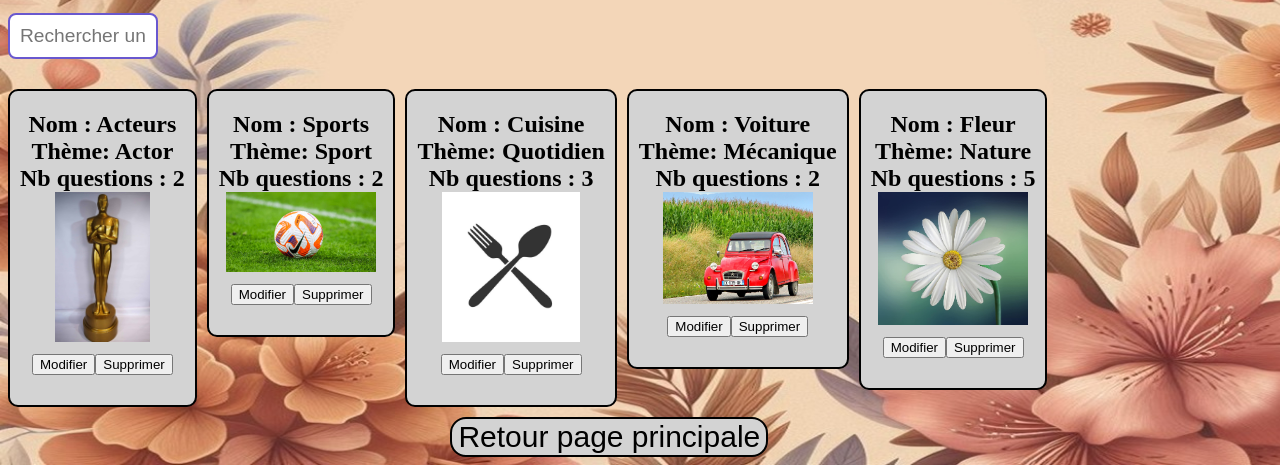
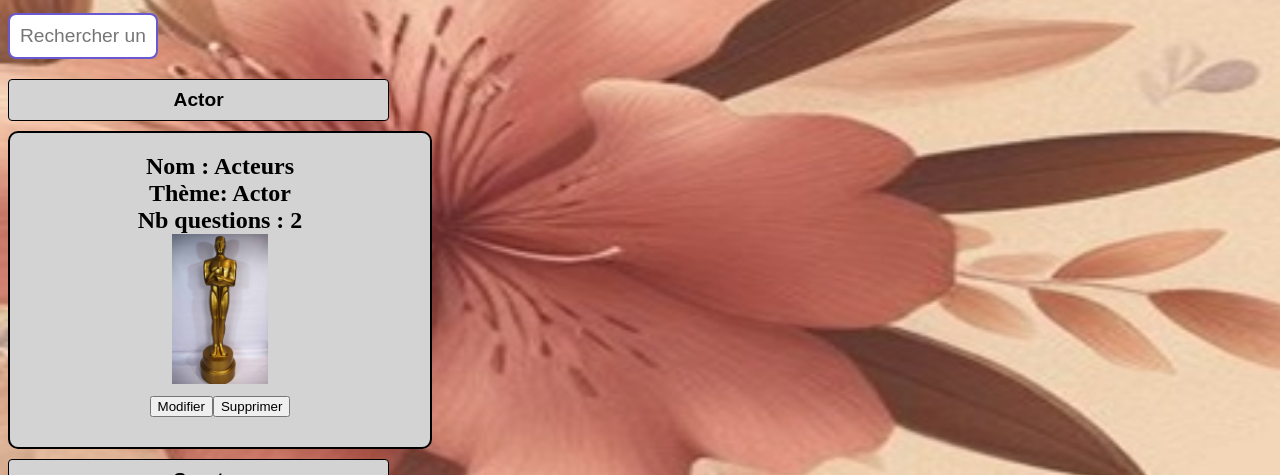
Before and after one commit to 2019-2020-ps6/2023-2024-ps6-dndeveloppers, an Angular app in the folder front-end/: page /home/gestionQuiz in a window 1280 px wide. Shown: the part 325-800 px from the top of the page. Built offline with nearby package versions, Linux system fonts and the light colour scheme; no server answers.

Commit message:
#127 feat Refonte de l'interface des quiz de la gestion des quiz

```diff
--- a/front-end/src/app/listQuiz/listQuiz.component.html
+++ b/front-end/src/app/listQuiz/listQuiz.component.html
@@ -16,7 +16,7 @@
 
 <div class="liste" *ngFor="let theme of themeListShow">
   <div class="block">
-    <div class="actualTheme" *ngIf="theme===this.selectedTheme || this.selectedTheme===''">
+    <div class="actualTheme">
       <p><app-texteAdaptatif texte="{{theme}}"></app-texteAdaptatif></p>
     </div>
     <div class="quizzes" *ngFor="let quiz of filterQuizsByTheme(theme)">
--- a/front-end/src/app/quizGestion/quizGestion/quizGestion.component.html
+++ b/front-end/src/app/quizGestion/quizGestion/quizGestion.component.html
@@ -7,11 +7,17 @@
 <!-- Affichage de tout les quiz -->
 
 <div class="recherche">
-    <input class="search-bar" type="text" placeholder="Rechercher un quiz" [(ngModel)]="searchTerm" />
+    <input class="search-bar" type="text" placeholder="Rechercher un quiz" (input)="quizShow($event)" [(ngModel)]="searchTerm" />
 </div>
-<div class="quiz-list">
-    <div *ngFor="let quiz of filterQuizs()">
+
+<div class="liste" *ngFor="let theme of themeListShow">
+    <div class="block">
+      <div class="actualTheme">
+        <p><app-texteAdaptatif texte="{{theme}}"></app-texteAdaptatif></p>
+      </div>
+      <div class="quizzes" *ngFor="let quiz of filterQuizsByTheme(theme)">
         <app-viewQuiz [quiz]="quiz"></app-viewQuiz>
+      </div>
     </div>
 </div>
 
--- a/front-end/src/app/quizGestion/quizGestion/quizGestion.component.scss
+++ b/front-end/src/app/quizGestion/quizGestion/quizGestion.component.scss
@@ -26,3 +26,20 @@
   border-color: #a69fd1;
   box-shadow: 0 0 8px rgba(105, 88, 207, 0.5);
 }
+
+.actualTheme {
+  width: 30%;
+  height: 40px;
+  border-radius: 4px;
+  border: solid black 1px;
+  background-color: lightgray;
+  font-weight: bold;
+  font-family: "OpenDyslexic", sans-serif;
+  display: flex;
+  justify-content: center;
+  align-items: center;
+}
+
+.quizzes {
+  display: inline-block;
+}
--- a/front-end/src/app/quizGestion/quizGestion/quizGestion.component.ts
+++ b/front-end/src/app/quizGestion/quizGestion/quizGestion.component.ts
@@ -11,6 +11,8 @@ import { QuizService } from "src/services/quiz.service";
 export class QuizGestionComponent implements OnInit {
 
     public quizList: Quiz[] = [];
+    public themeList: String[] = [];
+    public themeListShow: String[] = this.themeList;
     public searchTerm: string = '';
 
 
@@ -20,6 +22,11 @@ export class QuizGestionComponent implements OnInit {
           this.quizList = quizList;
         });
         this.quizService.setUpTheme();
+
+        this.quizService.themeList$.subscribe((themeList) => {
+            this.themeList = themeList;
+            this.themeListShow = this.themeList;
+        })
     }
 
     ngOnInit(): void {}
@@ -34,4 +41,21 @@ export class QuizGestionComponent implements OnInit {
             return this.quizList;
         }
     }
+
+    filterQuizsByTheme(theme: String) {
+        let res = [];
+        for (let i=0; i<this.quizList.length; i++) {
+          if (this.quizList[i].name.toLowerCase().includes(this.searchTerm.toLowerCase())
+            || this.quizList[i].theme.toLowerCase().includes(this.searchTerm.toLowerCase())) {
+            if (this.quizList[i].theme == theme) {
+              res.push(this.quizList[i]);
+            }
+          }
+        }
+        return res;
+      }
+
+    quizShow(event: any) {
+        console.log("okok");
+    }
 }
--- a/front-end/src/app/quizGestion/viewQuiz/viewQuiz.component.scss
+++ b/front-end/src/app/quizGestion/viewQuiz/viewQuiz.component.scss
@@ -1,4 +1,5 @@
 .card{
+    width: 400px;
     margin-top: 10px;
     margin-right: 10px;
     margin-bottom: 10px;
```
Also changed, not shown: 1 other file (tests, documents, lock files or other folders).
